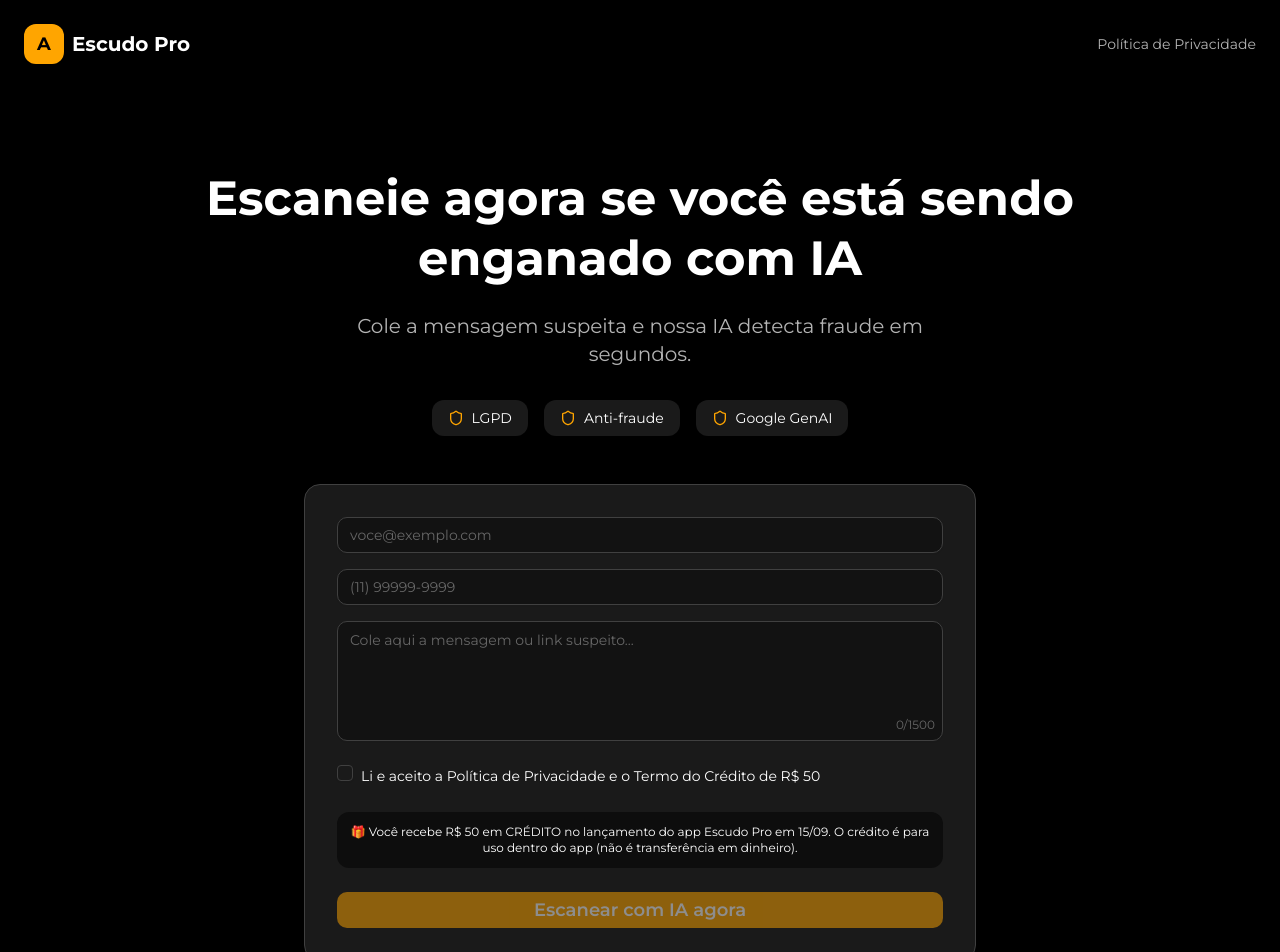
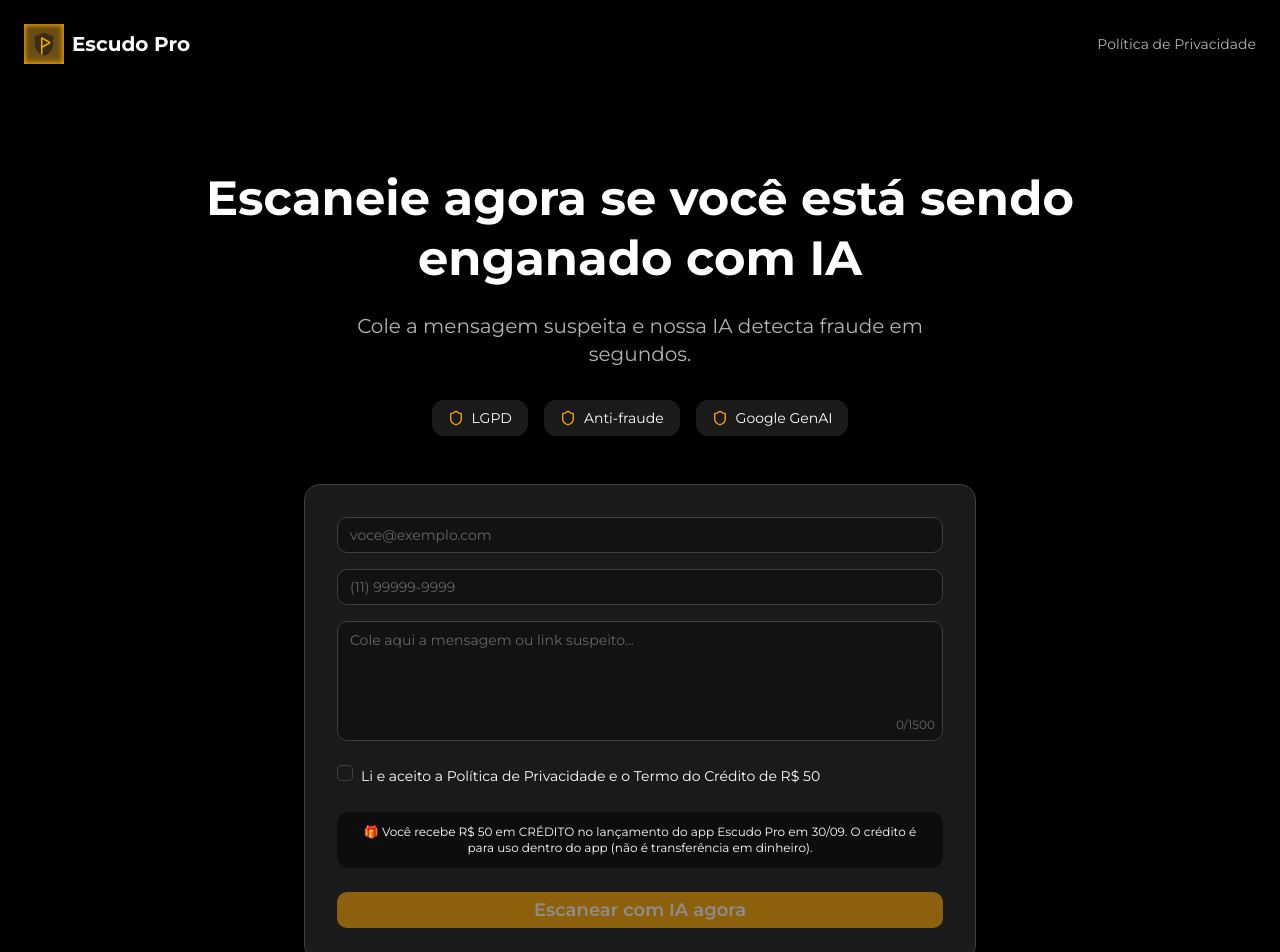
Before and after one commit to lucasmedeiros87/testelink-blackbird-app, a Next.js app: page /test-link in a window 1280 px wide. Shown: the top 952 px of the page. Built offline with nearby package versions, Linux system fonts and the light colour scheme.

Commit message:
ajdusts layout and logo

```diff
--- a/app/layout.tsx
+++ b/app/layout.tsx
@@ -10,7 +10,7 @@ const montserrat = Montserrat({
 })
 
 export const metadata: Metadata = {
-  title: "Alby Protect - Escaneie Fraudes com IA",
+  title: "Escudo Pro - Escaneie Fraudes com IA",
   description:
     "Detecte fraudes e golpes em mensagens suspeitas usando inteligência artificial. Proteção instantânea contra phishing e scams.",
   generator: "v0.app",
--- a/components/header.tsx
+++ b/components/header.tsx
@@ -5,8 +5,8 @@ export function Header() {
     <header className="w-full px-4 py-6 md:px-6">
       <div className="max-w-7xl mx-auto flex items-center justify-between">
         <div className="flex items-center space-x-2">
-          <div className="w-10 h-10 bg-[#FFA500] rounded-lg flex items-center justify-center">
-            <span className="text-black font-bold text-lg">A</span>
+          <div className="w-10 h-10 rounded-lg flex items-center justify-center">
+           <img src="/logo.png" alt="Logo"/>
           </div>
           <span className="text-xl font-bold text-white">Escudo Pro </span>
         </div>
--- a/components/hero.tsx
+++ b/components/hero.tsx
@@ -238,7 +238,7 @@ export function Hero() {
             </div>
 
             <div className="text-xs text-white bg-[#0D0D0D] p-3 rounded-lg">
-              🎁 Você recebe R$ 50 em CRÉDITO no lançamento do app Escudo Pro em 15/09. O crédito é para uso dentro do
+              🎁 Você recebe R$ 50 em CRÉDITO no lançamento do app Escudo Pro em 30/09. O crédito é para uso dentro do
               app (não é transferência em dinheiro).
             </div>
 
@@ -291,7 +291,7 @@ export function Hero() {
                 className="w-full border-[#FFA500] text-[#FFA500] hover:bg-[#FFA500] hover:text-white bg-transparent"
                 onClick={() => console.log("[v0] click_beta")}
               >
-                Quero participar do beta do Alby Protect
+                Quero participar do beta do Escudo Pro
               </Button>
             </div>
           </Card>
```
Also changed, not shown: public/logo.png (added).
